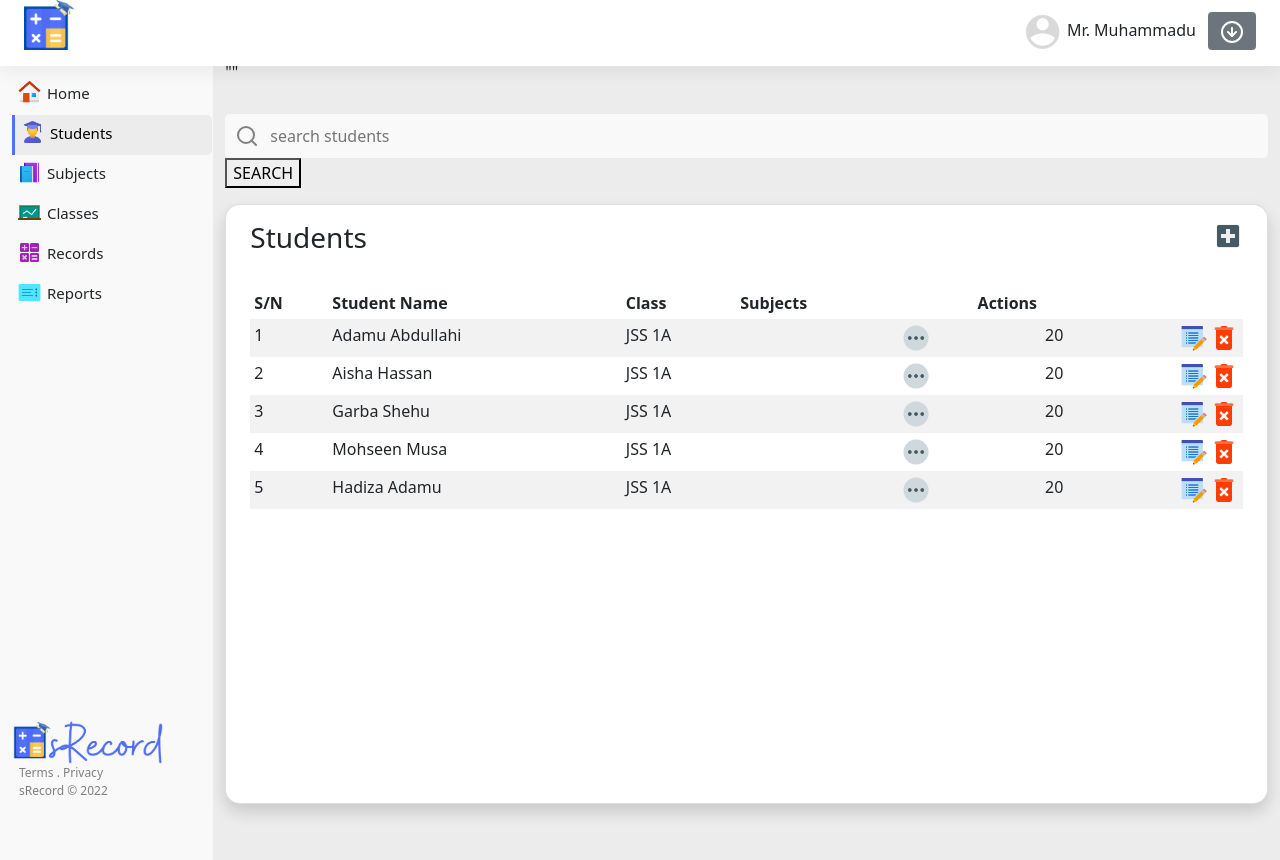
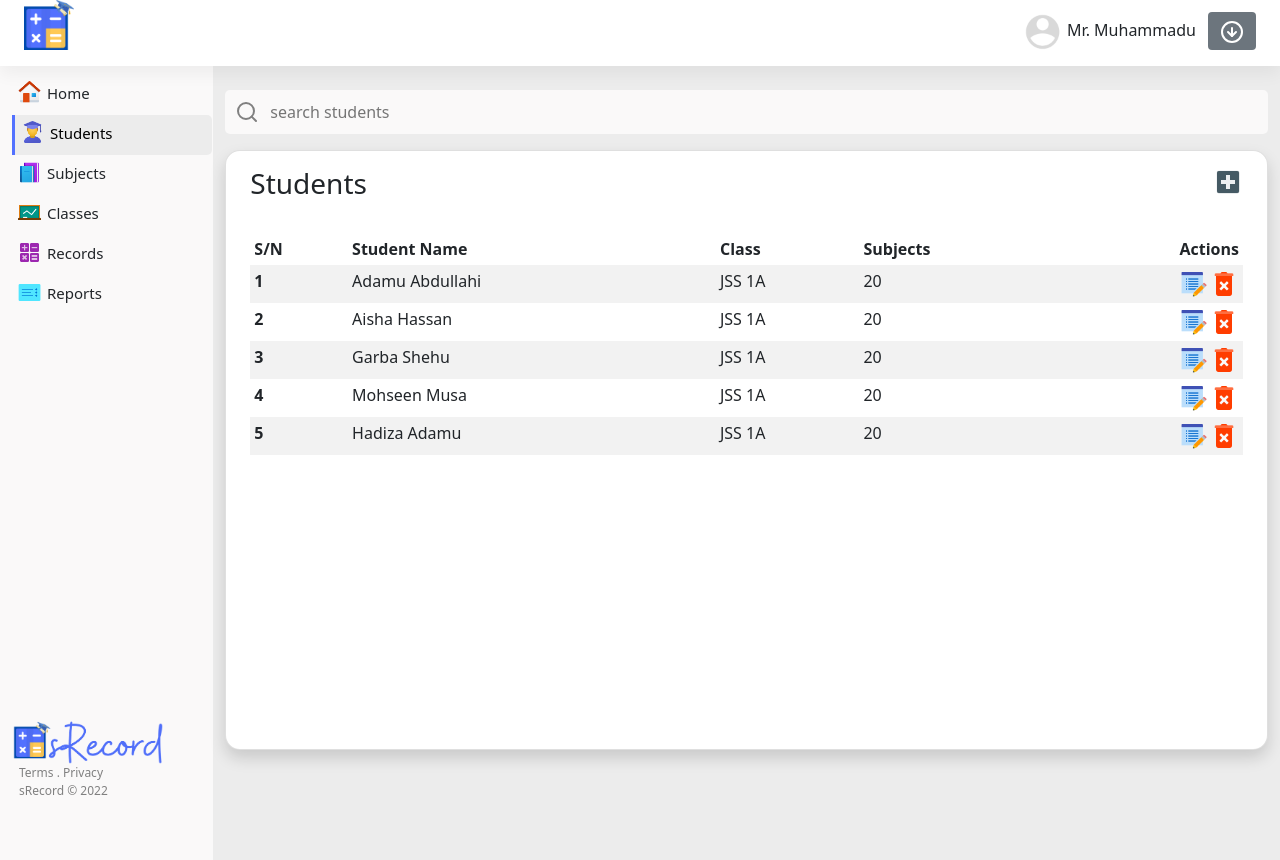
Before and after one commit to ysquareimperial/mymalami-app, a React (Create React App) app: page /student in a window 1280 px wide. Built offline with nearby package versions, Linux system fonts and the light colour scheme; what @react-pdf/renderer would draw is missing.

Commit message:
searchbar

```diff
--- a/src/Dashboard/Class/Class.js
+++ b/src/Dashboard/Class/Class.js
@@ -45,13 +45,71 @@ export default function Classes() {
   //   contactDescription: "",
   // }
 
+  const [result, setResult] = useState(classs)
+  const [state, setSearch] = useState({
+    search: "",
+  });
+  const handleChanges = ({ target: { name, value } }) => {
+    setSearch({ [name]: value });
+  };
+  let rows = [];
+  result &&
+    result.forEach((item, index) => {
+      if (
+        item.name.toLowerCase().indexOf(state.search.toLowerCase()) ===
+        -1 && item.students.toLowerCase().indexOf(state.search.toLowerCase()) ===
+        -1
+      ) {
+
+        return;
+      }
+      rows.push(
+        <tr key={index}>
+          <th className="" scope="row">
+            {index + 1}
+          </th>
+          <td className="">{item.name}</td>
+          <td
+            className=""
+            ata-toggle="tooltip"
+            data-placement="bottom"
+            title="click to view students"
+          >
+            <span className="students-total" onClick={toggle2}>
+              {item.students}
+            </span>
+          </td>
+          <td className="d-flex justify-content-end">
+            <img
+              className="action-img"
+              data-toggle="tooltip"
+              data-placement="bottom"
+              title="edit subject"
+              src={edit}
+              alt="s"
+              onClick={() => navigate("/subject/edit-subject")}
+            />
+            <img
+              className="action-img"
+              data-toggle="tooltip"
+              data-placement="bottom"
+              title="delete subject"
+              src={dlt}
+              alt="s"
+              onClick={toggle}
+            />
+          </td>
+        </tr>
+      );
+    });
+
   return (
     <div className="col-md-12 col-sm-12 col-xs-12 col-lg-12">
       <div style={{ position: "relative" }}>
         <Search
           style={{ position: "absolute", bottom: 10, left: 10, color: "grey" }}
         />
-        <input
+        <input name='search' onChange={handleChanges}
           type="search"
           placeholder="search classes"
           style={{ paddingLeft: 45 }}
@@ -96,50 +154,10 @@ export default function Classes() {
               </tr>
             </thead>
             <tbody>
-              {classs.map((item, index) => (
-                <tr>
-                  <th className="" scope="row">
-                    {index + 1}
-                  </th>
-                  <td className="">{item.name}</td>
-                  {/* <td className="">{item.teacherName}</td> */}
-                  {/* <td className=''><img src={view} alt='' className='action-img-1' data-toggle="tooltip" data-placement="bottom" title="view subjects/courses" style={{ width: 35, height: 35 }} onClick={toggle1}/></td> */}
-                  {/* <td className=''>{item.students}</td> */}
-                  <td
-                    className=""
-                    ata-toggle="tooltip"
-                    data-placement="bottom"
-                    title="click to view students"
-                  >
-                    <span className="students-total" onClick={toggle2}>
-                      {item.students}
-                    </span>
-                  </td>
-
-                  <td className="d-flex justify-content-end">
-                    <img
-                      className="action-img"
-                      data-toggle="tooltip"
-                      data-placement="bottom"
-                      title="edit class"
-                      src={edit}
-                      alt="s"
-                      onClick={() => navigate("/class/edit-class")}
-                    />
-                    <img
-                      className="action-img"
-                      data-toggle="tooltip"
-                      data-placement="bottom"
-                      title="delete class"
-                      src={dlt}
-                      alt="s"
-                      onClick={toggle}
-                    />
-                  </td>
-                </tr>
-              ))}
+              {rows}
             </tbody>
           </Table>
+          {rows.length === 0 ? <p className="text-center mt-5">No results found for "{state.search}"</p> : null}
         </div>
       </Card>
       <Modal isOpen={open} toggle={toggle} className="dlt-modal">
--- a/src/Dashboard/Student/Student.js
+++ b/src/Dashboard/Student/Student.js
@@ -33,107 +33,60 @@ export default function Student() {
     setOpen1(!open1);
   };
 
-    const [value, setValue] = useState('');
-    const handleChange = (e) => setValue(e.target.value)
-    // const [student, setStudent] = useState(studentList)
-    // const [search, setSearch] = useState({ find: ""})
-    const [rows, setRows] = useState([])
-    const [newList, setNewList] = useState([])
+  const [result, setResult] = useState(studentList)
+  const [state, setSearch] = useState({
+    search: "",
+  });
+  const handleChanges = ({ target: { name, value } }) => {
+    setSearch({ [name]: value });
+  };
+  let rows = [];
+  result &&
+    result.forEach((item, index) => {
+      if (
+        item.name.toLowerCase().indexOf(state.search.toLowerCase()) ===
+        -1 && item.class.toLowerCase().indexOf(state.search.toLowerCase()) ===
+        -1
+      ) {
 
-    useEffect(() => {
-      setRows(
-          <tbody>
-        {studentList.map((item, index) => (
-        <tr>
-          <td className="" scope="row">
+        return;
+      }
+      rows.push(
+        <tr key={index}>
+          <th className="" scope="row">
             {index + 1}
-          </td>
+          </th>
           <td className="">{item.name}</td>
           <td className="">{item.class}</td>
-<td className=''>{item.teacherName}</td>
-<td className="">
-            <img
-              src={view}
-              alt=""
-              className="action-img"
-              data-toggle="tooltip"
-              data-placement="bottom"
-              title="view subjects/courses"
-              onClick={toggle1}
-            />
-          </td>
- <td className=''>20</td>
- <td className="d-flex justify-content-end">
+          <td className=''>20</td>
+          <td className="d-flex justify-content-end">
             <img
               className="action-img"
               data-toggle="tooltip"
               data-placement="bottom"
-              title="edit student"
+              title="edit subject"
               src={edit}
               alt="s"
-              onClick={() => navigate("/edit-student")}
+              onClick={() => navigate("/subject/edit-subject")}
             />
             <img
               className="action-img"
               data-toggle="tooltip"
               data-placement="bottom"
-              title="delete student"
+              title="delete subject"
               src={dlt}
               alt="s"
               onClick={toggle}
             />
           </td>
         </tr>
-      ))}
-      </tbody>)
-    }, [])
-
-
-    function filterList() {
-        studentList.forEach((item, index) => {
-          if (
-            item.name.toLowerCase().indexOf(value.toLowerCase()) ===
-            -1
-          ) {
-            return
-          }
-          setRows(
-            <tbody>
-            {/* {newList.map((item, index) => ( */}
-            <tr key={index}>
-              <td>{index + 1}</td>
-              <td>{item.name}</td>
-              <td>{item.class}</td>
-              <td>20</td>
-              <td className="d-flex justify-content-end"><img
-                  className="action-img"
-                  data-toggle="tooltip"
-                  data-placement="bottom"
-                  title="edit student"
-                  src={edit}
-                  alt="s"
-                  onClick={() => navigate("/edit-student")}
-                />
-                <img
-                  className="action-img"
-                  data-toggle="tooltip"
-                  data-placement="bottom"
-                  title="delete student"
-                  src={dlt}
-                  alt="s"
-                  onClick={toggle}
-                /></td>
-            </tr>
-            {/* ))}  */}
-            </tbody>
-          )
-        })
-    }
+      );
+    });
 
 
   return (
     <div>
-      {JSON.stringify(value)}
+      {/* {JSON.stringify(value)} */}
       <span>
         <div style={{ position: "relative" }}>
           <Search
@@ -146,14 +99,14 @@ export default function Student() {
           />
           <input
             className=""
-            value={value}
-            onChange={handleChange}
+            name="search"
+            onChange={handleChanges}
             placeholder={`search students`}
             type="search"
             style={{ paddingLeft: 45 }}
           /><br/>
         </div>
-        <div><button onClick={filterList}>SEARCH</button></div>
+        {/* <div><button onClick={filterList}>SEARCH</button></div> */}
       </span>
 
       <Card className="table-card shadow py-3 px-4 mt-3">
@@ -186,8 +139,11 @@ export default function Student() {
         <th className="d-flex justify-content-end">Actions</th>
               </tr>
             </thead>
-              {rows}
+            <tbody>
+               {rows}
+            </tbody>
           </Table>
+          {rows.length === 0 ? <p className="text-center mt-5">No results found for "{state.search}"</p> : null}
         </div>
       </Card>
       <Modal isOpen={open} toggle={toggle} className="dlt-modal">
--- a/src/Dashboard/Subject/Subject.js
+++ b/src/Dashboard/Subject/Subject.js
@@ -29,20 +29,7 @@ export default function Subject() {
   const toggle1 = () => {
     setOpen1(!open1);
   };
-  const subject = [
-    {
-      name: "English Language",
-      students: "30",
-    },
-    {
-      name: "JS Language",
-      students: "40",
-    },
-    {
-      name: "HTM Language",
-      students: "50",
-    },
-  ];
+
   const navigate = useNavigate();
 
   const [result, setResult] = useState(subject)
```
Also changed, not shown: src/Dashboard/Report/search.txt (deleted).
